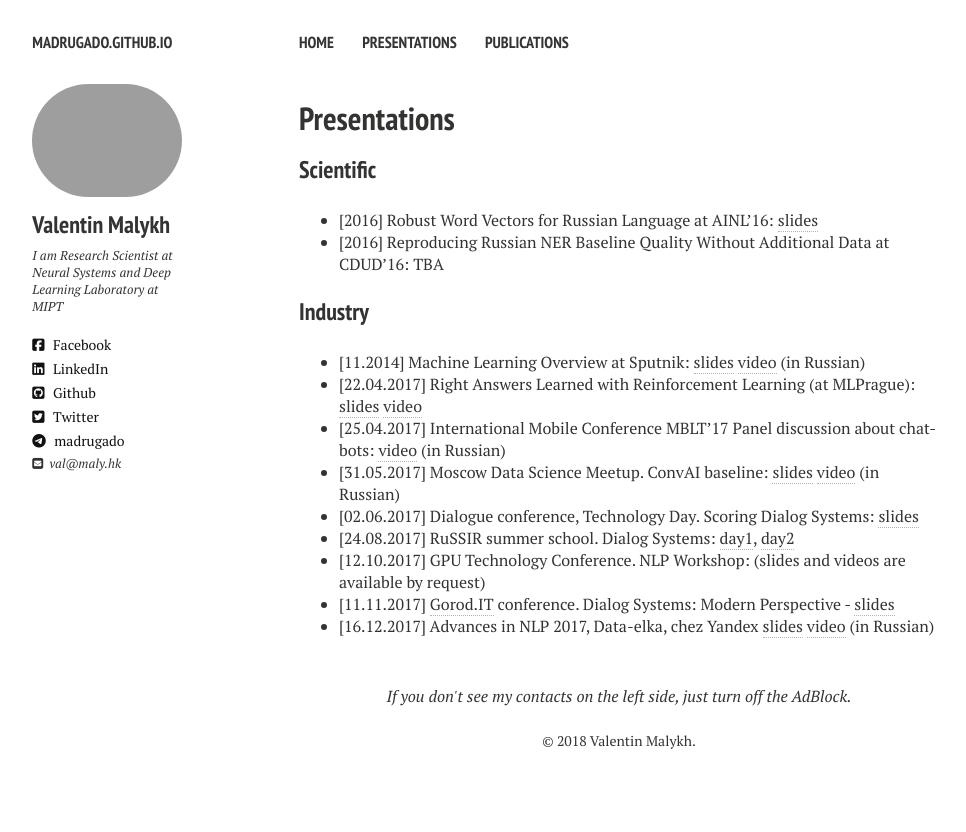
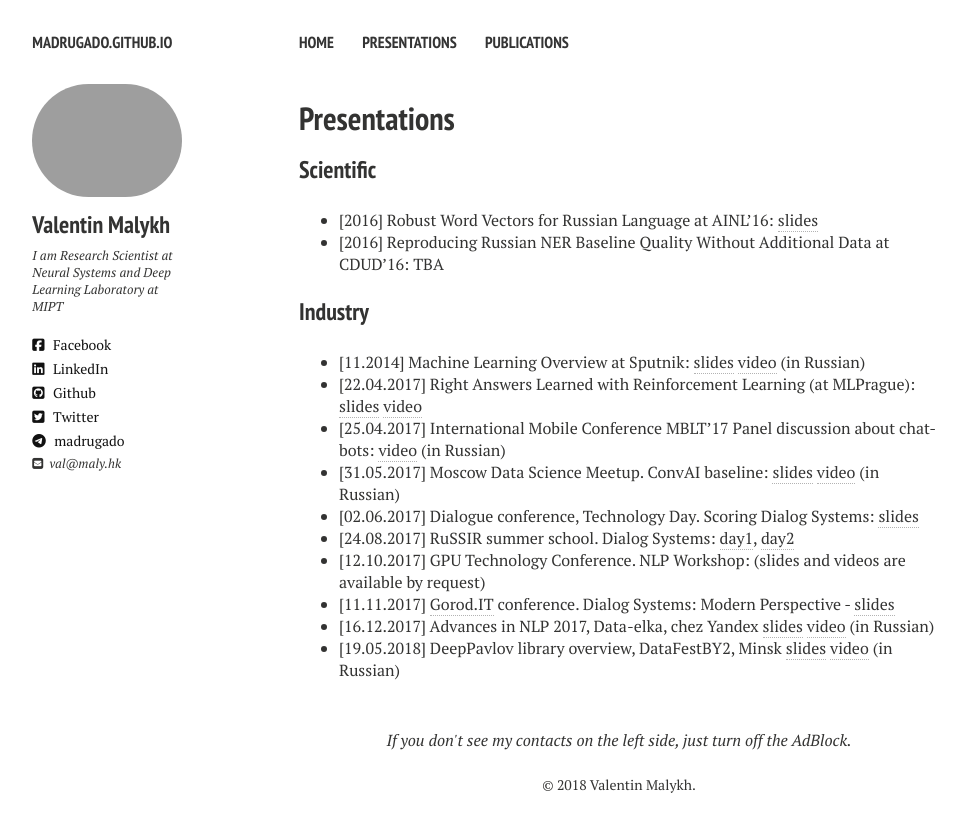
Before and after one commit to madrugado/madrugado.github.io, a Jekyll site: the page built from presentations.md, in a window 1280 px wide. Shown: the top 832 px of the page, without its empty margins (21-987 px from the left). Built offline with Jekyll 4.4.1, drawn with Linux system fonts in a browser that asks for light colours; nearby versions of some CDN libraries.

Commit message:
UPD: new video

```diff
--- a/presentations.md
+++ b/presentations.md
@@ -19,3 +19,4 @@ tagline: A List of Presentations' Materials
 - [12.10.2017] GPU Technology Conference. NLP Workshop: (slides and videos are available by request)
 - [11.11.2017] [Gorod.IT](http://gorod.it) conference. Dialog Systems: Modern Perspective - [slides](pdf/Gorod.IT.pdf)
 - [16.12.2017] Advances in NLP 2017, Data-elka, chez Yandex [slides](pdf/advances_in_nlp_2017.pdf) [video](https://www.youtube.com/watch?v=1Chk1Mi-yZ0) (in Russian)
+- [19.05.2018] DeepPavlov library overview, DataFestBY2, Minsk [slides](pdf/DataFestBy_DeepPavlov.pdf) [video](https://www.youtube.com/watch?v=GkuAU-RRG5o) (in Russian)
```
